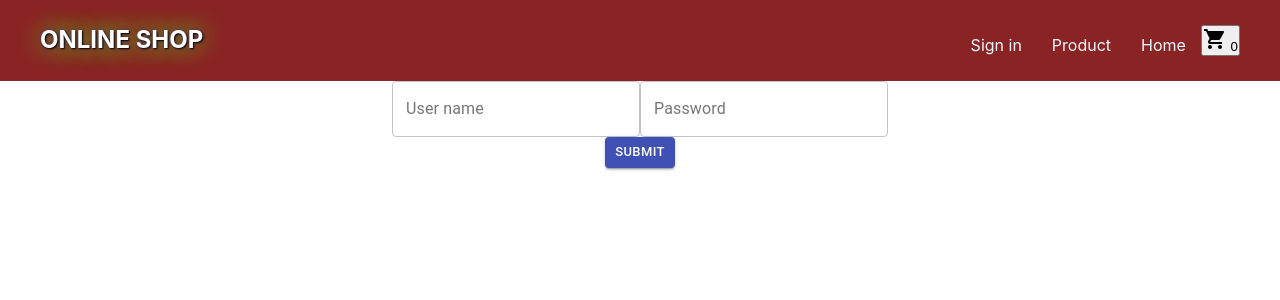
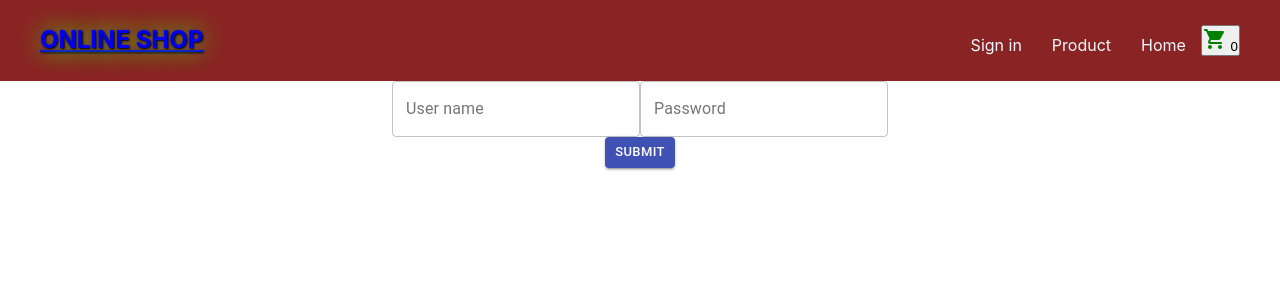
Before and after one commit to odde90/ecommercestore, a React (Create React App) app: page /Admin in a window 1280 px wide. Shown: the top 300 px of the page. Built offline with nearby package versions, Linux system fonts and the light colour scheme; the HTML template or start-up script is replaced by a standard one.

Commit message:
changed logo

```diff
--- a/src/Componenets/Modal.tsx
+++ b/src/Componenets/Modal.tsx
@@ -10,7 +10,7 @@ import TableContainer from "@material-ui/core/TableContainer";
 import TableHead from "@material-ui/core/TableHead";
 import TableRow from "@material-ui/core/TableRow";
 import Paper from "@material-ui/core/Paper";
-import ShoppingCartIcon from "@material-ui/icons/ShoppingCart";
+import ShoppingCartRoundedIcon from '@material-ui/icons/ShoppingCartRounded';
 import Button from "@material-ui/core/Button";
 import { Link } from "react-router-dom";
 
@@ -61,7 +61,7 @@ export default function SimpleModal(/* props: Props */) {
     setOpen(false);
   };
 
-  const handleCheckout = () => {};
+  const handleCheckout = () => { };
 
   const body = (
     <div>
@@ -98,7 +98,7 @@ export default function SimpleModal(/* props: Props */) {
   return (
     <div>
       <button type="button" onClick={handleOpen}>
-        <ShoppingCartIcon /> {cartItems.length}
+        <ShoppingCartRoundedIcon style={{ color: "green", }} /> {cartItems.length}
       </button>
 
       <Modal
--- a/src/Componenets/navbar.tsx
+++ b/src/Componenets/navbar.tsx
@@ -20,10 +20,10 @@ function Navbar() {
 
   return (
     <nav>
-      <h2 className="glow">ONLINE SHOP</h2>
+      <h2 className="glow"> <Link to="/">ONLINE SHOP</Link></h2>
       <ul>
         <li>
-          <Link to="/">Sign in</Link>
+          <Link to="/admin">Sign in</Link>
         </li>
         <li>
           <Link to="/Product">Product</Link>
```
